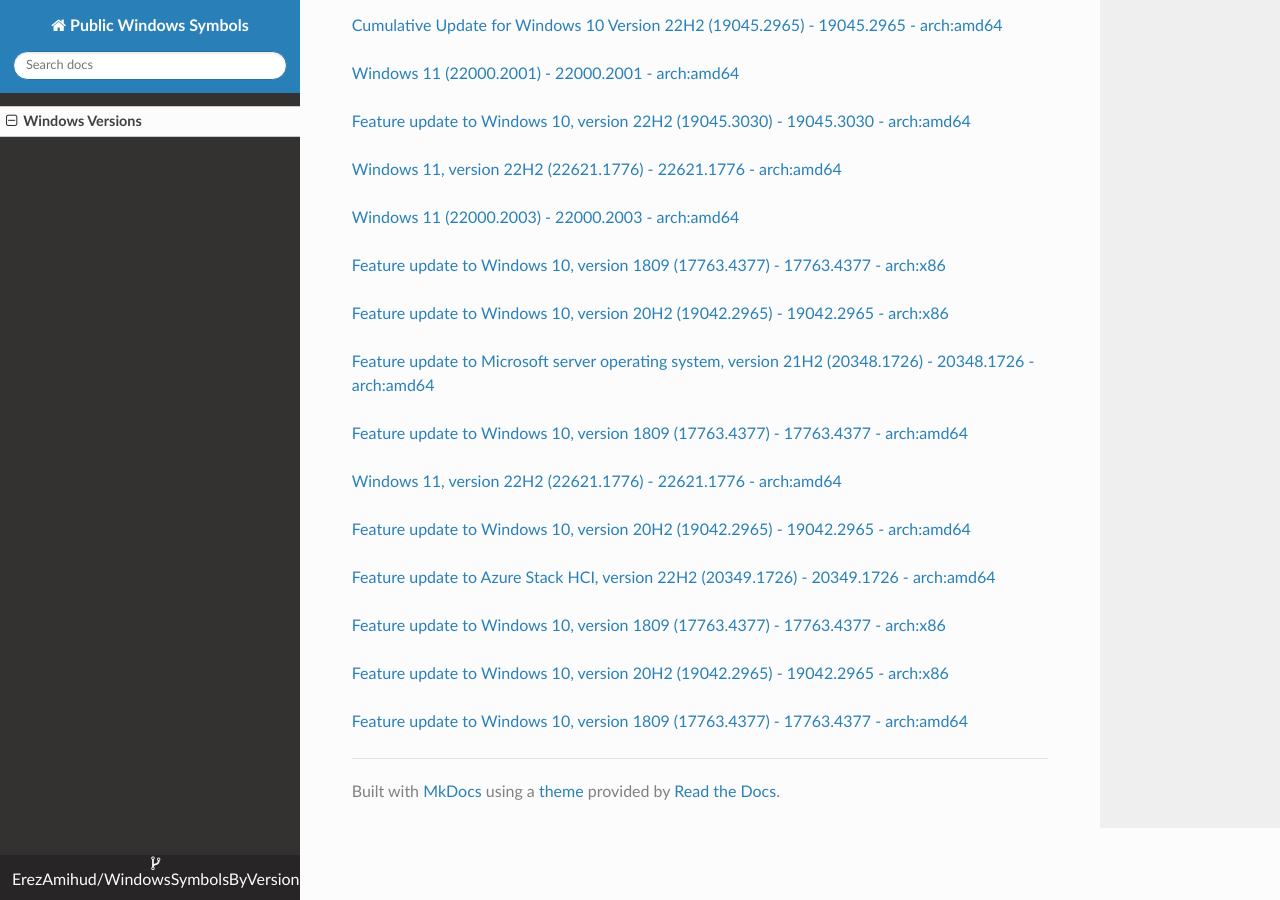
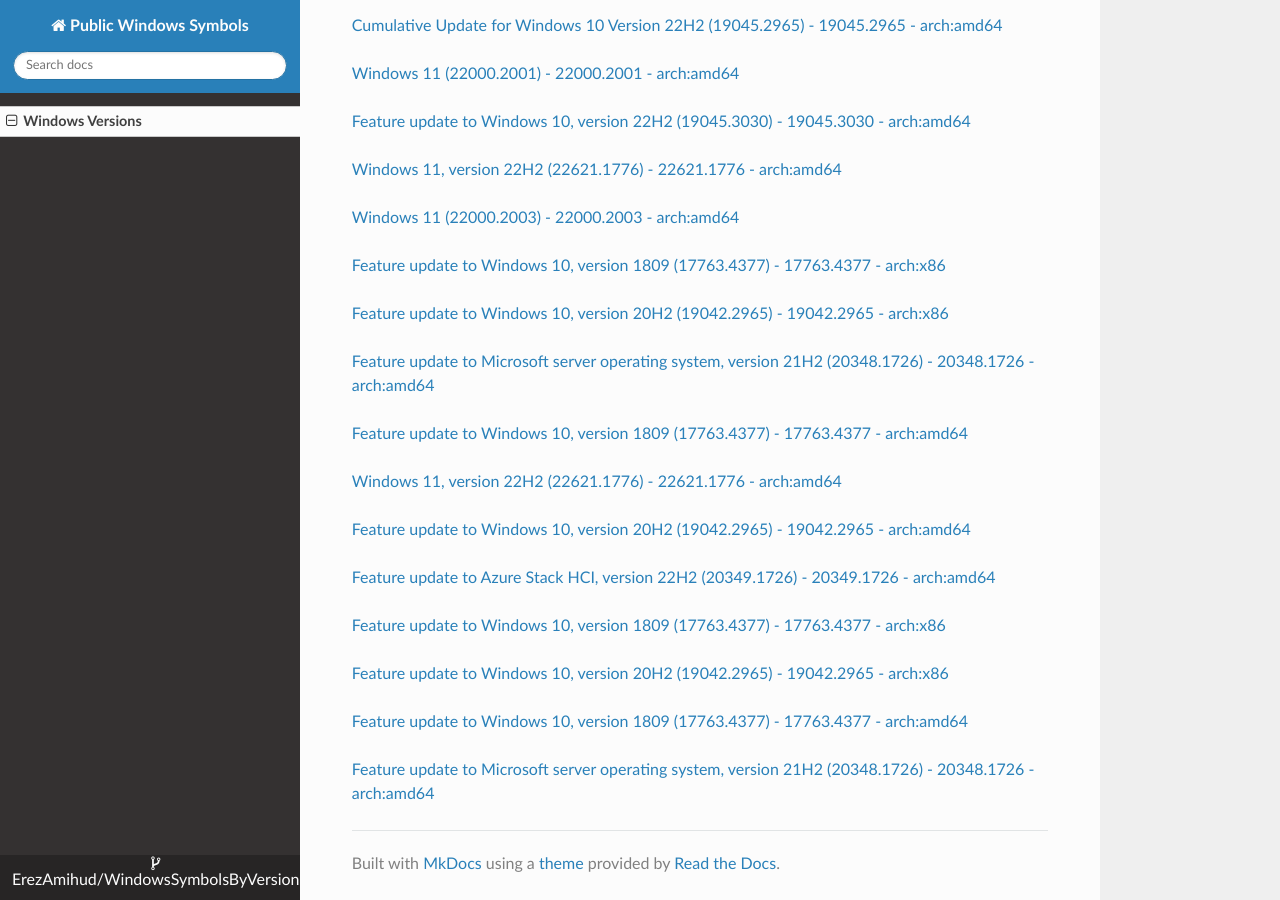
Before and after one commit to ErezAmihud/WindowsSymbolsByVersion, an MkDocs documentation site: the page built from docs/index.md, in a window 1280 px wide and 900 px high, scrolled down 31517 px. Built offline with MkDocs 1.6.1, drawn with Linux system fonts in a browser that asks for light colours; nearby versions of some CDN libraries.

Commit message:
Automated commit, add manifest for 57aec014-fb92-480e-93e7-5b4e8b878d51

```diff
--- a/docs/index.md
+++ b/docs/index.md
@@ -1813,3 +1813,6 @@
 
 
 [Feature update to Windows 10, version 1809 (17763.4377) - 17763.4377 - arch:amd64](https://github.com/ErezAmihud/WindowsSymbolsByVersion/blob/main/manifests/bef08a78-02c6-4ccf-939c-327288e97bcc.manifest)
+
+
+[Feature update to Microsoft server operating system, version 21H2 (20348.1726) - 20348.1726 - arch:amd64](https://github.com/ErezAmihud/WindowsSymbolsByVersion/blob/main/manifests/57aec014-fb92-480e-93e7-5b4e8b878d51.manifest)
```
Also changed, not shown: process_builds.json (+1 -1 lines).
